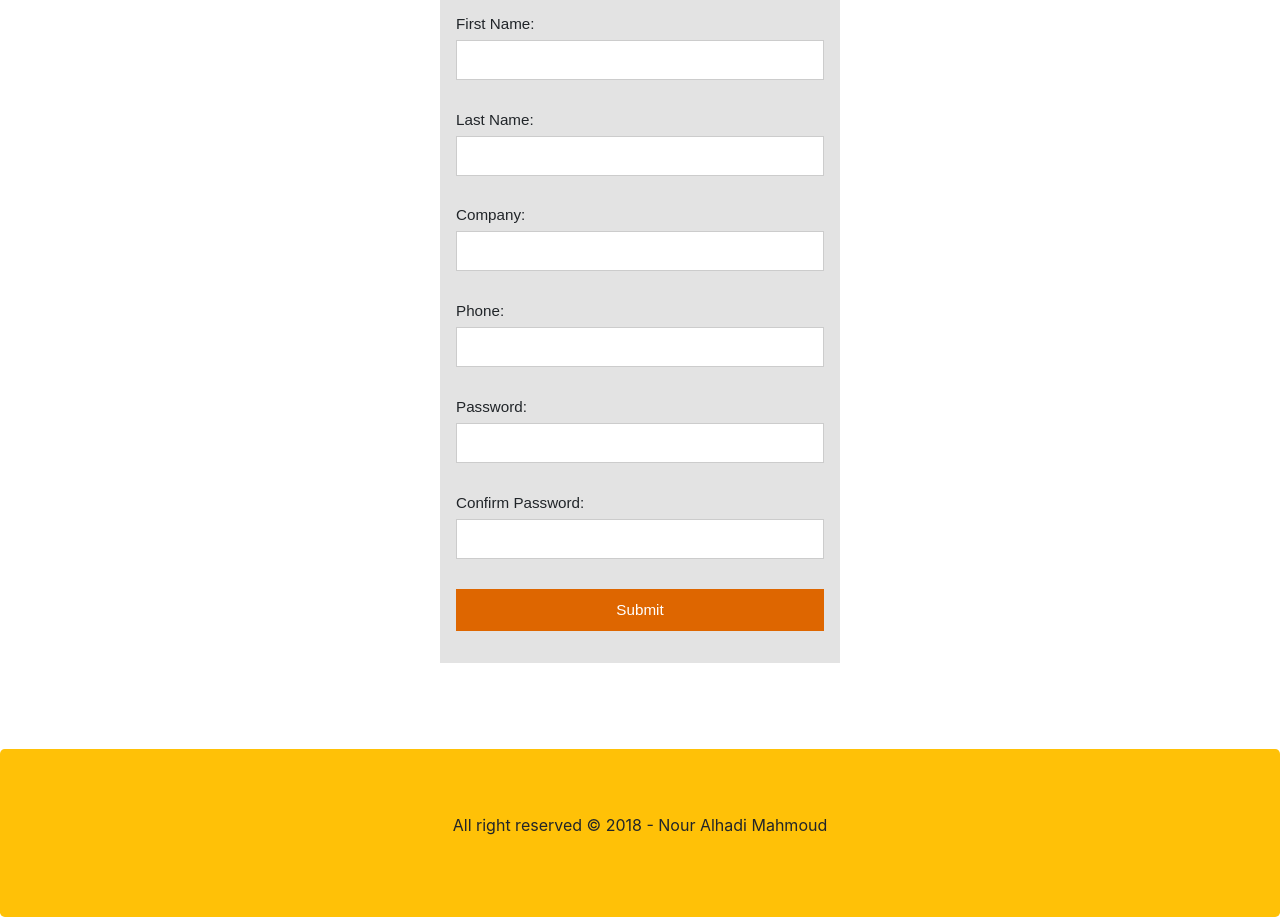
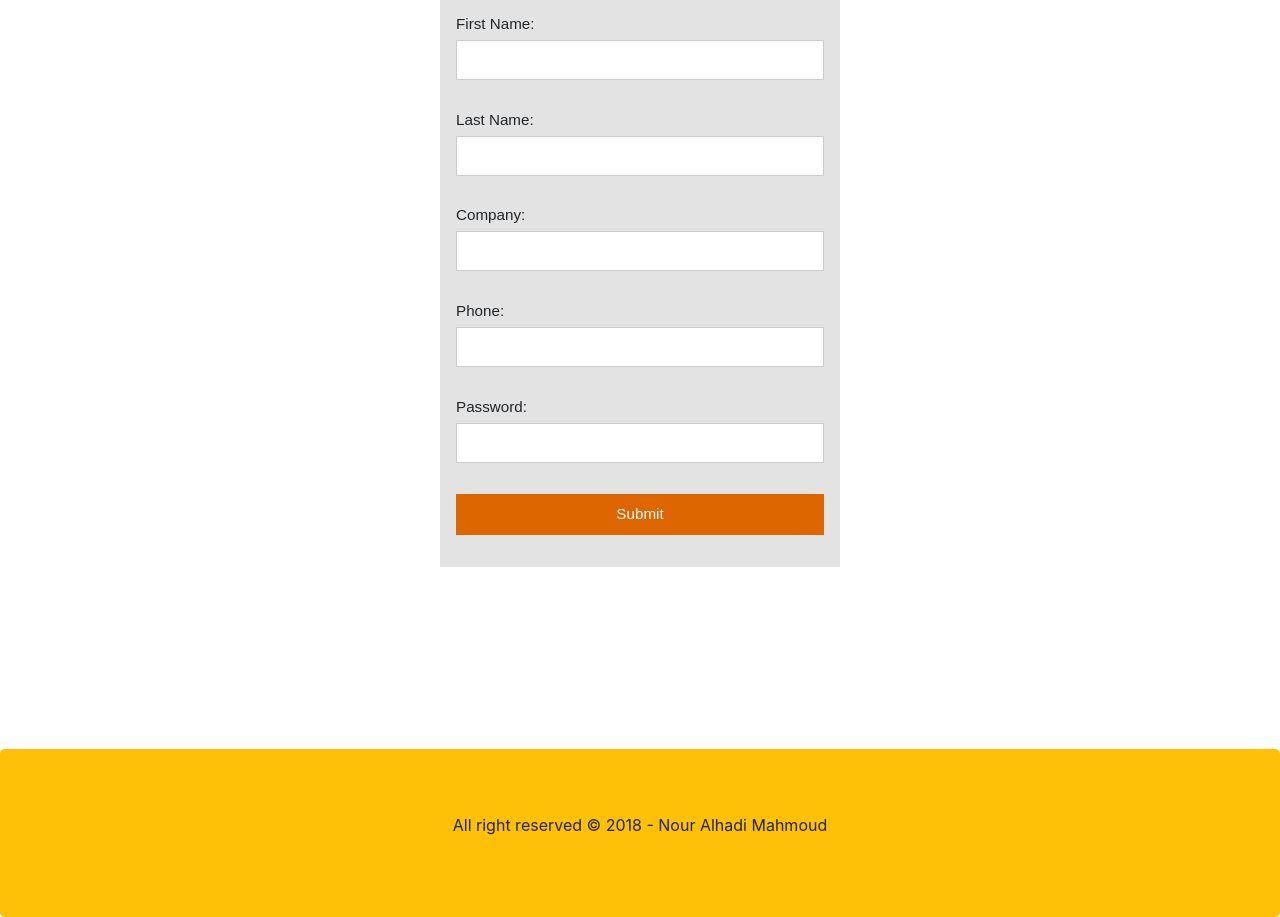
Before and after one commit to NourAlhadi/El-Photos, a CodeIgniter app: page /database/profile/change in a window 1280 px wide. Shown: the part 308-1225 px from the top of the page. Run offline with CodeIgniter, Linux system fonts and the light colour scheme; a user stored in the database is signed in; data comes from the database, SQL or seed files in the repository; some libraries are stand-ins or nearby versions.

Commit message:
Added Forms Error Messages

```diff
--- a/application/controllers/Profile.php
+++ b/application/controllers/Profile.php
@@ -146,6 +146,10 @@ class Profile extends CI_Controller {
         if ( ! $this->upload->do_upload('userfile')) {
             // DONOT REMOVE THIS VARIABLE, NEEDED FOR DEBUGGING
             //$error = array('error' => $this->upload->display_errors());
+            $_SESSION['form_error'] = 'Avatar is not uploaded due to following: ' . $this->upload->display_errors();
+
+            if (strpos($this->upload->display_errors(),'did not select') !== false) $_SESSION['form_error'] = null;
+            $this->session->mark_as_flash('form_errors');
 
             // Reload the view
             $data['body'] = $this->load->view('change_avatar', $data, true);
@@ -215,6 +219,7 @@ class Profile extends CI_Controller {
         $this->form_validation->set_rules('last_name', 'Last name', 'trim');
         $this->form_validation->set_rules('company', 'Company', 'trim');
         $this->form_validation->set_rules('phone', 'Phone', 'trim');
+        $this->form_validation->set_rules('password', 'Password', 'trim');
 
         // Checking if form is submitted
         if ($this->form_validation->run() === FALSE) {
@@ -233,9 +238,16 @@ class Profile extends CI_Controller {
                 'phone' => $this->input->post('phone')
             );
 
-            // Checking if new password is more than 6 chars.
-            if (strlen($this->input->post('password')) >= 6)
-                $new_data['password'] = $this->input->post('password');
+            // Checking if password is correct.
+            $password = $this->input->post('password');
+            $password_matches = $this->ion_auth->hash_password_db($this->ion_auth->user()->row()->id, $password);
+            if ($password_matches != 1){
+                $_SESSION['form_error'] = 'The password you entered is not correct!!';
+                $this->session->mark_as_flash('form_error');
+
+                redirect('profile/change','refresh');
+                return;
+            }
 
             // Saving data to database
             $this->ion_auth->update($user->id, $data);
--- a/application/controllers/Register.php
+++ b/application/controllers/Register.php
@@ -55,8 +55,8 @@ class Register extends CI_Controller{
             }
             else {
                 // Setup a flash message
-                $_SESSION['auth_message'] = $this->ion_auth->errors();
-                $this->session->mark_as_flash('auth_message');
+                $_SESSION['form_error'] = 'Can not complete registration';
+                $this->session->mark_as_flash('form_error');
 
                 // Reload the view
                 redirect('register');
--- a/application/views/auth/change_password.php
+++ b/application/views/auth/change_password.php
@@ -1,8 +1,9 @@
 <div class="form-style-6">
     <h1><?php echo lang('change_password_heading');?></h1>
 
-    <div id="infoMessage"><?php echo $message;?></div>
-
+    <?php if(isset($message)): ?>
+        <div class="alert alert-danger" id="infoMessage"><?php echo $message;?></div>
+    <?php endif; ?>
     <?php echo form_open("auth/change_password");?>
 
           <p>
--- a/application/views/auth/register.php
+++ b/application/views/auth/register.php
@@ -2,6 +2,11 @@
     <?php
     echo isset($_SESSION['auth_message']) ? $_SESSION['auth_message'] : FALSE;
     ?>
+
+    <?php if (isset($_SESSION['form_error'])): ?>
+        <div class="alert alert-danger"><?php echo $_SESSION['form_error'];?></div>
+    <?php endif; ?>
+
     <h1>Register</h1>
     <?php
     echo form_open();
--- a/application/views/change_avatar.php
+++ b/application/views/change_avatar.php
@@ -1,5 +1,10 @@
 <div class="form-style-6">
     <h1>Changing Avatar</h1>
+
+    <?php if (isset($_SESSION['form_error'])): ?>
+        <div class="alert alert-danger"><?php echo $_SESSION['form_error'];?></div>
+    <?php endif; ?>
+
     <form action="change_avatar" method="post" enctype="multipart/form-data">
 
     <input type="file" name="userfile"/>
--- a/application/views/edit_profile.php
+++ b/application/views/edit_profile.php
@@ -1,4 +1,9 @@
 <div class="form-style-6">
+
+    <?php if (isset($_SESSION['form_error'])): ?>
+        <div class="alert alert-danger"><?php echo $_SESSION['form_error'];?></div>
+    <?php endif; ?>
+
     <form method="post" action="change" enctype="multipart/form-data">
         <p>
             <label>First Name: </label>
@@ -21,13 +26,8 @@
         </p>
 
         <p>
-            <label>Password: </label>
-            <?php echo form_input('password');?>
-        </p>
-
-        <p>
-            <label>Confirm Password: </label>
-            <?php echo form_input('password_confirm');?>
+            <label for="pass">Password: </label>
+            <input id="pass" type="password" name="password">
         </p>
 
         <?php echo form_hidden('id');?>
```
Also changed, not shown: application/views/auth/login.php (+5 -5 lines).
